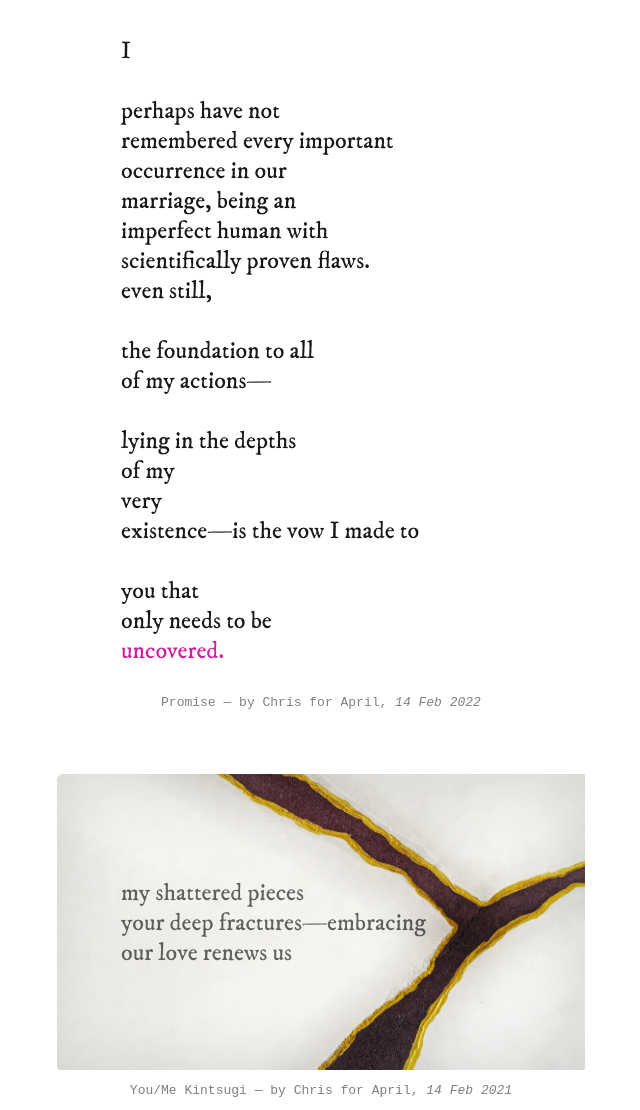
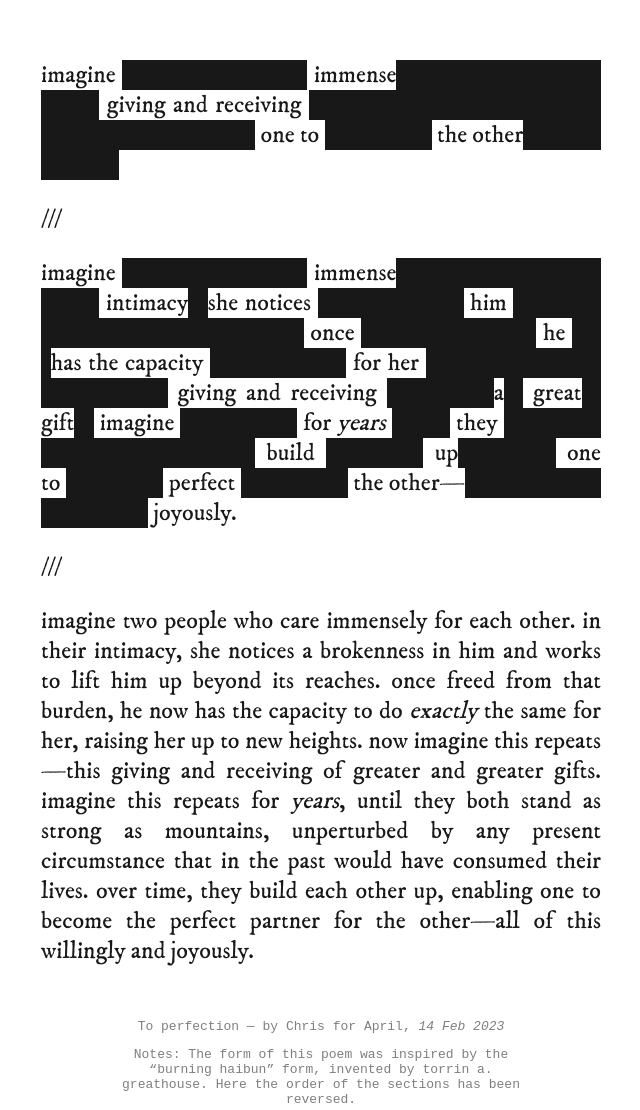
Before and after one commit to chrisjaure/loveyouapril.com, a website: page src/index.html in a window 1280 px wide. Shown: the part 60-1170 px from the top of the page, without its empty margins (319-959 px from the left). Drawn offline with nearby package versions, Linux system fonts and the light colour scheme.

Commit message:
feb 2023 poem

```diff
--- a/src/index.html
+++ b/src/index.html
@@ -1,6 +1,7 @@
 <!DOCTYPE html>
 <html>
   <head>
+    <meta charset="utf-8" />
     <title>Love you, April</title>
     <link
       href="https://fonts.googleapis.com/css?family=IM+Fell+DW+Pica"
@@ -15,12 +16,22 @@
         padding: 3rem 1rem;
         margin: 0;
       }
+      #untitled {
+        padding-left: 0;
+        padding-right: 0;
+        width: 35rem;
+        text-align: justify;
+      }
+      #untitled s {
+        background: black;
+        color: transparent;
+      }
       #promise-trigger {
         transition: color 0.5s linear;
         color: #d40093;
         cursor: pointer;
         position: relative;
-	user-select: none;
+        user-select: none;
       }
       #promise-trigger.promise-trigger-end {
         color: inherit;
@@ -56,9 +67,9 @@
       #mosaic {
         color: rgba(0, 0, 0, 0.75);
         background: url(linedpaper.png) repeat;
-        background-size: 97%;
-        background-position: 0 21px;
-        line-height: 29px;
+        background-size: 94%;
+        background-position: 0 12px;
+        line-height: 32.5px;
         width: fit-content;
       }
       #mosaic:after {
@@ -165,9 +176,10 @@
         margin: 0 auto 4rem;
         opacity: 0.75;
       }
-      section, footer {
-	width: 25rem;
-	margin: 0 auto;
+      section,
+      footer {
+        width: 25rem;
+        margin: 0 auto;
       }
       section {
         border-radius: 6px 1px 2px 4px;
@@ -189,6 +201,55 @@
     </style>
   </head>
   <body>
+    <section id="untitled" class="poem">
+      <p>
+        imagine <s>-------------------</s> immense<s
+          >---------------------------</s
+        >
+        giving and receiving
+        <s>----------------------------------------------------</s> one to
+        <s>-----------</s> the other<s>----------------</s>
+      </p>
+      <p>///</p>
+      <p>
+        imagine <s>-------------------</s> immense<s
+          >---------------------------</s
+        >
+        intimacy<s>--</s>she notices <s>---------------</s> him
+        <s>------------------------------------</s> once
+        <s>------------------</s> he <s>----</s>has the capacity
+        <s>--------------</s> for her
+        <s>-------------------------------</s>
+        giving and receiving <s>-----------</s>a<s>--</s> great<s>--</s> gift<s
+          >--</s
+        >
+        imagine <s>------------</s> for <em>years</em> <s>------</s> they
+        <s>--------------------------------</s> build <s>----------</s> up<s
+          >----------</s
+        >
+        one to <s>----------</s> perfect <s>-----------</s> the other&mdash;<s
+          >-------------------------</s
+        >
+        joyously.
+      </p>
+      <p>///</p>
+      <p>
+        imagine two people who care immensely for each other. in their intimacy,
+        she notices a brokenness in him and works to lift him up beyond its
+        reaches. once freed from that burden, he now has the capacity to do
+        <em>exactly</em> the same for her, raising her up to new heights. now
+        imagine this repeats&mdash;this giving and receiving of greater and
+        greater gifts. imagine this repeats for <em>years</em>, until they both
+        stand as strong as mountains, unperturbed by any present circumstance
+        that in the past would have consumed their lives. over time, they build
+        each other up, enabling one to become the perfect partner for the
+        other&mdash;all of this willingly and joyously.
+      </p>
+    </section>
+    <footer>
+      <p>To perfection &mdash; by Chris for April, <em>14 Feb 2023</em></p>
+      <p>Notes: The form of this poem was inspired by the “burning haibun” form, invented by torrin a. greathouse. Here the order of the sections has been reversed.</p>
+    </footer>
     <section id="promise">
       <div class="poem">
         <div class="promise-line"><span class="promise-letter">I</span></div>
@@ -261,7 +322,7 @@
         <div id="promise-trigger" class="promise-line">
           <span class="promise-letter">u</span
           ><span class="promise-remaining">ncovered.</span>
-	</div>
+        </div>
       </div>
     </section>
     <footer>
```
